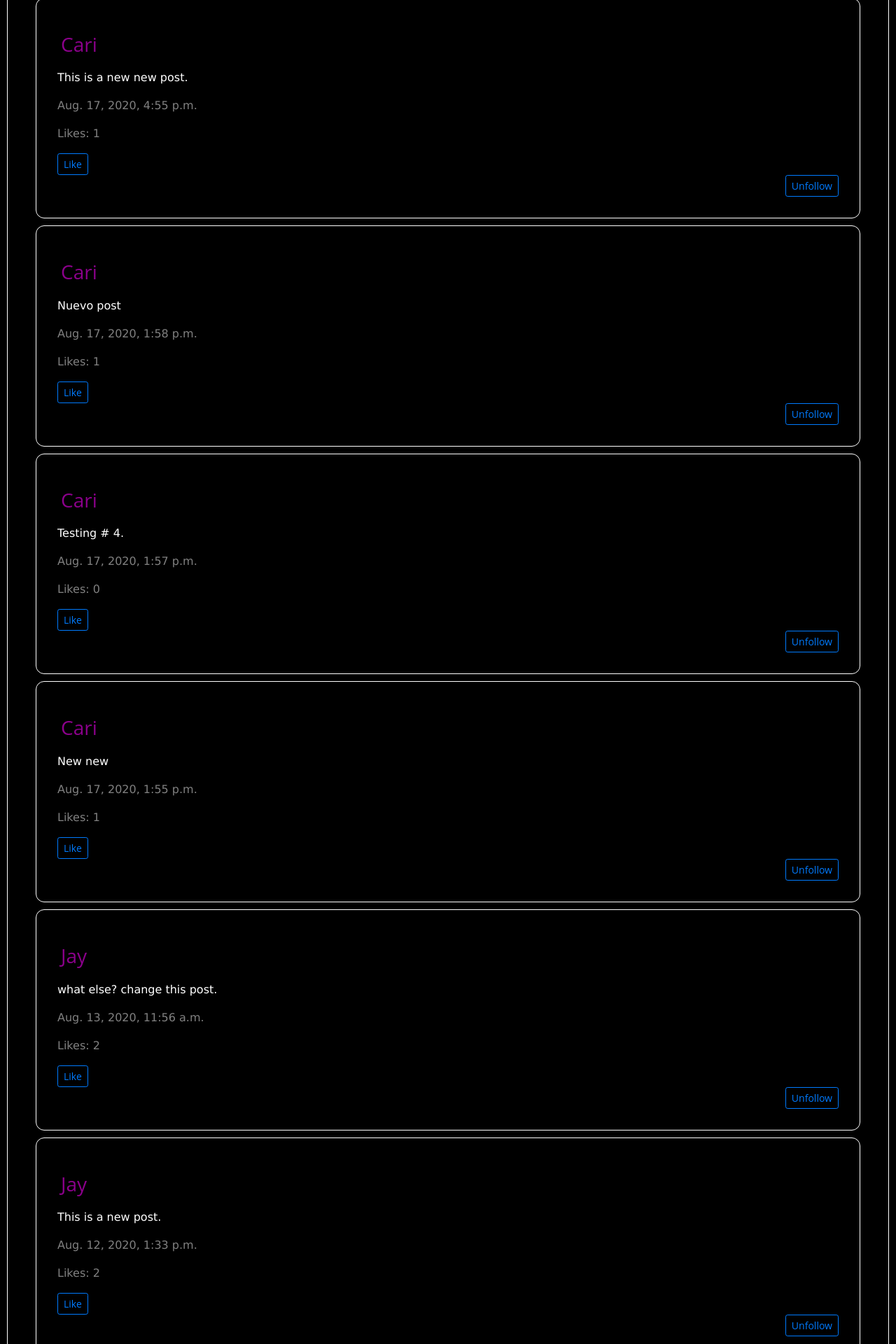
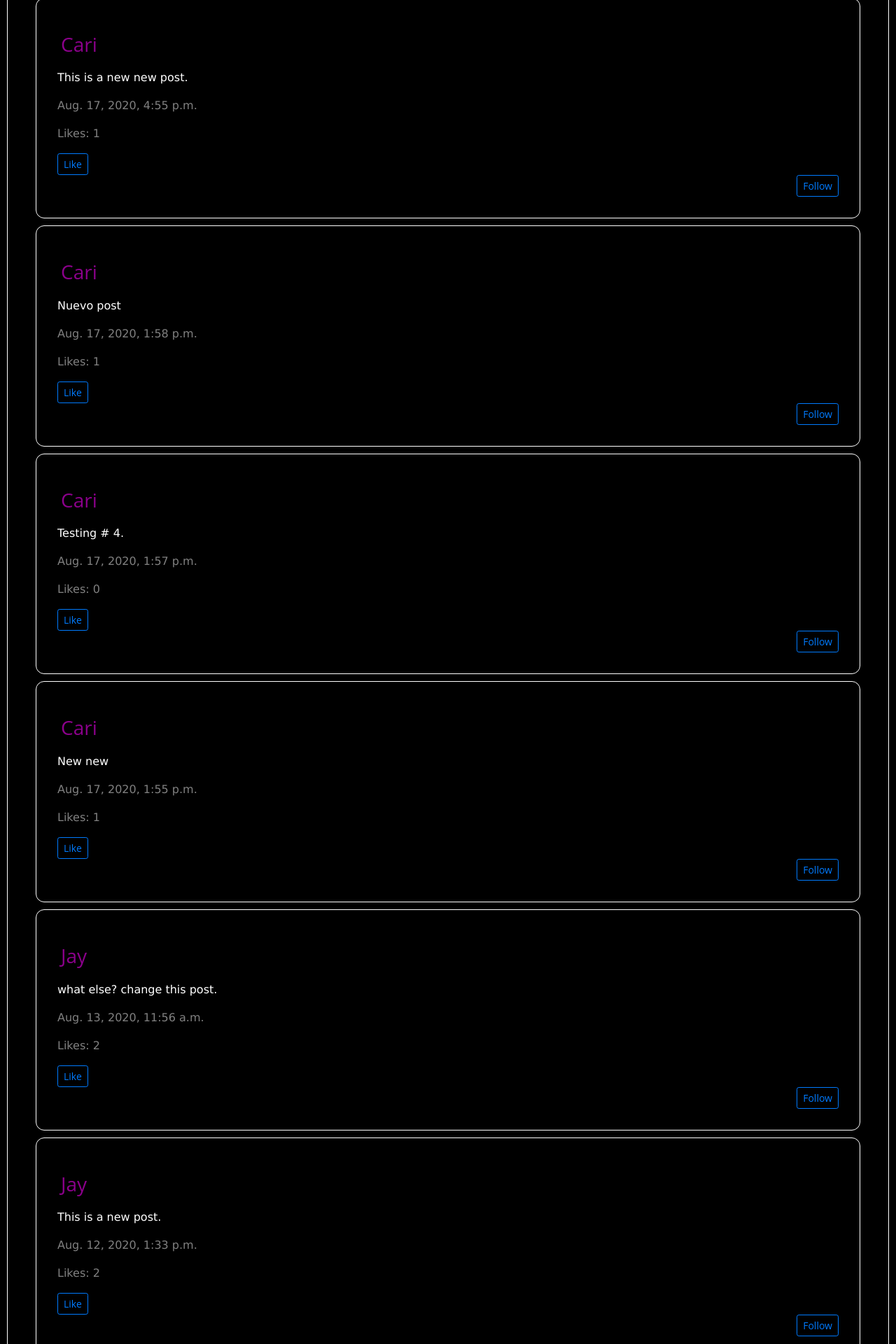
Before and after one commit to CarinaLR/Network, a Django app: page / in a window 1280 px wide. Shown: the part 555-2475 px from the top of the page at 70% size. Run offline with Django 3.2, Linux system fonts and the light colour scheme; data comes from the database, SQL or seed files in the repository; some libraries are stand-ins or nearby versions.

Commit message:
fixed bug

```diff
--- a/network/templates/network/index.html
+++ b/network/templates/network/index.html
@@ -34,10 +34,10 @@
             <form action="{% url 'follow_profile' post.id %}" method="POST" class="ui form follow_profile">
                 {% csrf_token %}
                 <input type="hidden", name="post_id", value={{ post.id}}>
-                {% if post.username not in user.following %}
-                <button id="follow_profile" type="submit" class="btn btn-sm btn-outline-primary" value="Follow" name="follow_profile">Follow</button>
+                {% if post.username not in following %}
+                <button id="follow_profile" type="submit" class="btn btn-sm btn-outline-primary" value="Follow" name="follow_profile">Unfollow</button>
                 {% else %}
-                <button id="follow_profile" type="submit" class="btn btn-sm btn-outline-primary" value="Unfollow" name="follow_profile">Unfollow</button>
+                <button id="follow_profile" type="submit" class="btn btn-sm btn-outline-primary" value="Unfollow" name="follow_profile">Follow</button>
                 {% endif %}
             </form>
             </div>
--- a/network/views.py
+++ b/network/views.py
@@ -18,7 +18,6 @@ def index(request):
     # Get querySet for all posts, with the most recent posts first.
     all_post = Post.objects.order_by("-timestamp").all()
     # Get a user instance
-    # user = get_object_or_404(User, username=username)
     content = request.POST.get("content")
     post = request.POST.get("post")
     # Show 10 posts per page.
@@ -27,8 +26,10 @@ def index(request):
     page_obj = paginator.get_page(page_number)
 
     follow = request.POST.get("follow_profile")
-    current_user = request.user
+
     if request.method == 'POST':
+        user = get_object_or_404(User, username=username)
+        following = Follow.objects.filter(following=user)
         if post:
             # Get new content for post
             new_content = request.POST.get("content")
@@ -39,6 +40,7 @@ def index(request):
                 "username": post.username,
                 "content": post.content,
                 "posts": all_post,
+                "following": following,
                 "page_obj": page_obj
             })
         # Activate button to save followers and following.
@@ -145,7 +147,6 @@ def profile(request, username):
 @login_required
 def following(request, username):
     if request.method == 'GET':
-        # username = get_object_or_404(User, username=username)
         username = request.user
         print("user ->", username)
         follows = Follow.objects.filter(follower=username)
```
Also changed, not shown: db.sqlite3.
